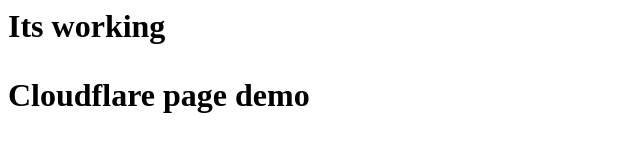
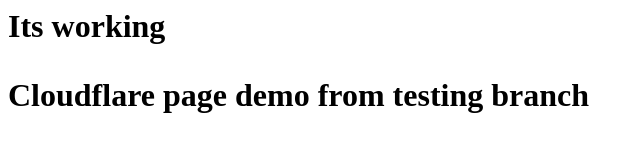
Before and after one commit to Lava05/demo-project-cloud, a plain HTML site: page index.html in a window 1280 px wide. Shown: the whole page, without its empty margins (0-643 px from the left). Drawn offline with Linux system fonts and the light colour scheme.

Commit message:
Update index.html

```diff
--- a/index.html
+++ b/index.html
@@ -4,6 +4,6 @@
 </head>
 <body>
 <h1>Its working<h1>
-<p>Cloudflare page demo<p>
+<p>Cloudflare page demo from testing branch<p>
 </body>
 </html>
```
